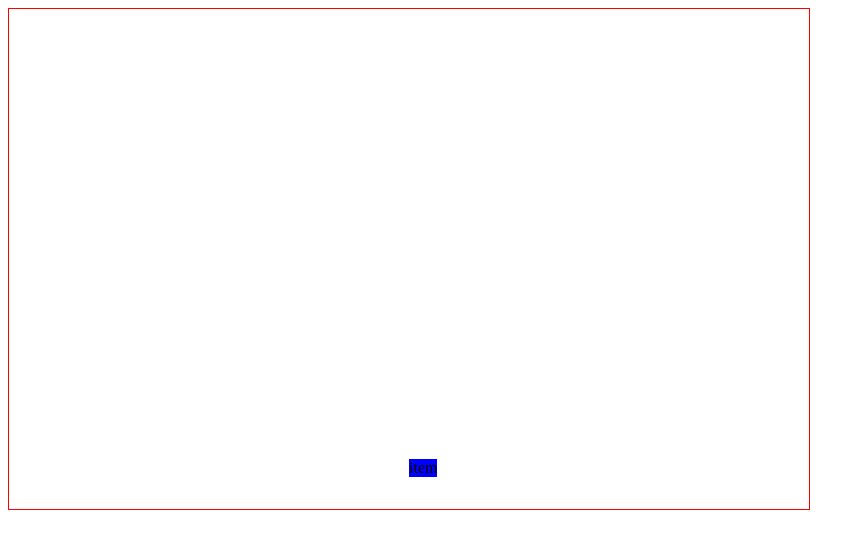
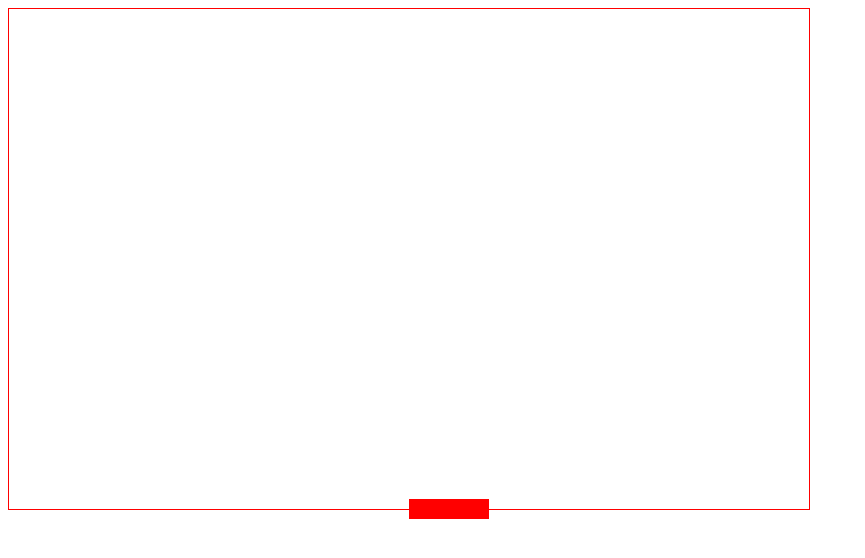
Before and after one commit to khaki4/react-tetris, a React (Create React App) app: page / in a window 1280 px wide. Shown: the top 558 px of the page, without its empty margins (0-865 px from the left). Built offline with nearby package versions, Linux system fonts and the light colour scheme.

Commit message:
Jiwon :: block piece 생성

```diff
--- a/src/App.css
+++ b/src/App.css
@@ -10,5 +10,18 @@
   position: absolute;
   top: 0;
   left: 50%;
-  background: blue
 }
+
+.blockmold_wrapper {
+  width: 80px;
+  height: 80px;
+}
+.blockmold_unit {
+  float: left;
+  width: 20px;
+  height: 20px;
+}
+
+.blockmold_unit.filled {
+  background: red;
+}
--- a/src/components/BlockItem.js
+++ b/src/components/BlockItem.js
@@ -1,10 +1,52 @@
 import React from "react";
 import { connect } from "react-redux";
+
+
+const BlockMold = (() => {
+  const moldSelector = [
+    [
+      0, 0, 0, 0,
+      0, 0, 0, 0,
+      1, 1, 1, 1,
+      0, 0, 0, 0,
+    ],
+    [
+      0, 0, 0, 0,
+      0, 1, 1, 0,
+      0, 1, 1, 0,
+      0, 0, 0, 0,
+    ],
+    [
+      0, 0, 0, 0,
+      0, 1, 0, 0,
+      1, 1, 1, 0,
+      0, 0, 0, 0,
+    ],
+    [
+      0, 0, 0, 0,
+      0, 1, 1, 0,
+      1, 1, 0, 0,
+      0, 0, 0, 0,
+    ]
+  ]
+  const pieceIndex = Math.round(Math.random() * moldSelector.length - 1)
+  const mold = moldSelector[pieceIndex]
+  return () => {
+    return (
+      <div className="blockmold_wrapper">
+        {mold.map((sector, index) => {
+          return <div key={index} className={`blockmold_unit ${sector ? 'filled' : ''}`}></div>
+        })}
+      </div>
+    )
+  }
+})()
+
 
 const BlockItem = ({position}) => {
   return (
     <div className="blockItem" style={position}>
-      item
+      <BlockMold />
     </div>
   )
 }
```
